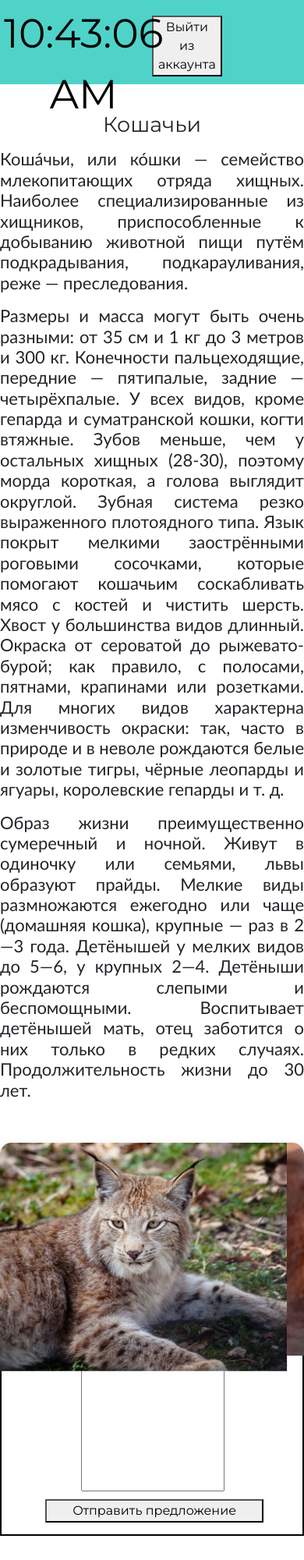
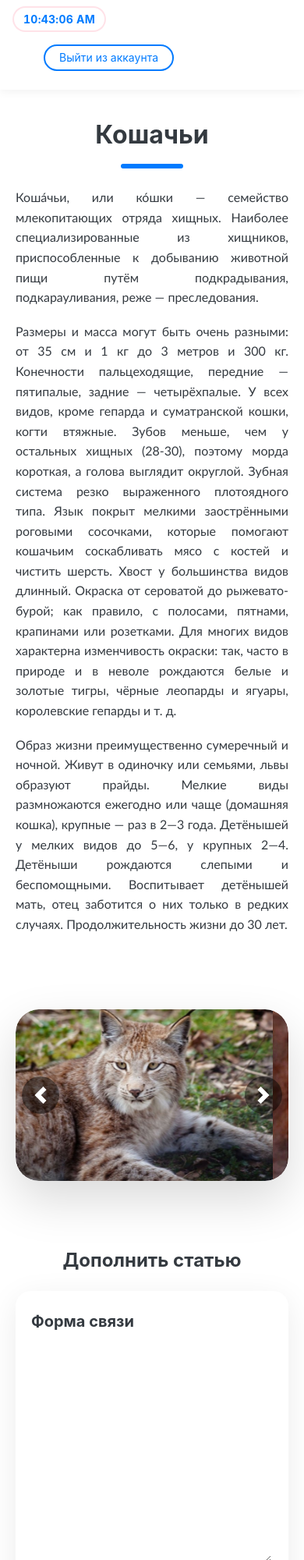
Before and after one commit to Nucsal/Study-practice-PM.02, a website: page public/index.html in a window 390 px wide. Shown: the top 2000 px of the page at 78% size. Drawn offline with nearby package versions, Linux system fonts and the light colour scheme.

Commit message:
Изменены стили

```diff
--- /dev/null
+++ b/public/article.css
@@ -0,0 +1,368 @@
+/* ==========================================================
+   article.css — страница статьи о кошках
+   Подключать после bootstrap.min.css и style.css
+   ========================================================== */
+
+/* ---------- Каркас страницы ---------- */
+body {
+  display: flex;
+  flex-direction: column;
+  min-height: 100vh;
+  font-family: var(--font-family);
+  color: var(--dark);
+  background-color: var(--light);
+}
+
+main {
+  flex: 1 0 auto;
+}
+
+/* Bootstrap перебивает .container из style.css —
+   возвращаем «свой» контейнер */
+.container {
+  max-width: 1286px;
+  width: 100%;
+  padding: 0 20px;
+  margin: 0 auto;
+}
+
+/* ==========================================================
+   HEADER
+   ========================================================== */
+header {
+  position: sticky;
+  top: 0;
+  z-index: 1030;
+  background-color: var(--light-bg);
+  box-shadow: 0 2px 12px rgba(0, 0, 0, 0.06);
+}
+
+header nav {
+  display: flex;
+  align-items: center;
+  justify-content: space-between;
+  gap: 16px;
+  flex-wrap: wrap;
+  max-width: 1286px;
+  min-height: 72px;
+  margin: 0 auto;
+  padding: 10px 20px;
+}
+
+header nav .container {
+  flex: 1 1 auto;
+  max-width: none;
+  margin: 0;
+  padding: 0;
+}
+
+/* Часы */
+#clock {
+  display: inline-flex;
+  align-items: center;
+  padding: 8px 20px;
+  font-size: 16px;
+  font-weight: 700;
+  font-variant-numeric: tabular-nums;
+  letter-spacing: 0.02em;
+  color: var(--primary);
+  background-color: #fff;
+  border-radius: 50px;
+  box-shadow: inset 0 0 0 2px rgba(254, 64, 102, 0.15);
+}
+
+/* Меню */
+.menu {
+  display: flex;
+  align-items: center;
+  gap: 12px;
+  flex-wrap: wrap;
+}
+
+#logoutButton {
+  padding: 10px 24px;
+  font-family: inherit;
+  font-size: 15px;
+  font-weight: 400;
+  line-height: 1;
+  color: var(--primary);
+  background-color: transparent;
+  border: 2px solid var(--primary);
+  border-radius: 50px;
+  transition: color 0.2s ease, background-color 0.2s ease,
+    box-shadow 0.2s ease;
+}
+
+#logoutButton:hover,
+#logoutButton:focus-visible {
+  color: var(--light);
+  background-color: var(--primary);
+  box-shadow: 0 0 15px var(--primary);
+}
+
+#logoutButton:focus-visible {
+  outline: 2px solid var(--dark);
+  outline-offset: 3px;
+}
+
+.dropbtn {
+  display: inline-flex;
+  align-items: center;
+  padding: 10px 18px;
+  font-size: 15px;
+  border-radius: 50px;
+  transition: background-color 0.2s ease;
+}
+
+.dropbtn:hover {
+  background-color: rgba(254, 64, 102, 0.1);
+}
+
+/* ==========================================================
+   СТАТЬЯ
+   ========================================================== */
+.story {
+  width: 100%;
+  max-width: 1086px;
+  margin: 0 auto;
+  padding: 60px 20px;
+}
+
+.story__title {
+  margin-bottom: 32px;
+  font-size: clamp(32px, 5vw, 56px);
+  font-weight: 700;
+  line-height: 1.1;
+  text-align: center;
+  color: var(--dark);
+}
+
+/* Акцентная полоска под заголовком */
+.story__title::after {
+  content: "";
+  display: block;
+  width: 80px;
+  height: 6px;
+  margin: 20px auto 0;
+  background-color: var(--primary);
+  border-radius: 50px;
+}
+
+.story p {
+  margin-bottom: 18px;
+  font-size: 18px;
+  line-height: 1.65;
+  color: var(--dark);
+}
+
+.story h3 {
+  margin-bottom: 24px;
+  font-size: clamp(24px, 3vw, 32px);
+  font-weight: 700;
+  line-height: 1.2;
+  text-align: center;
+  color: var(--dark);
+}
+
+/* ==========================================================
+   ГАЛЕРЕЯ (Bootstrap carousel)
+   ========================================================== */
+.galery {
+  margin: 40px 0 0;
+}
+
+.galery .carousel {
+  overflow: hidden;
+  border-radius: 30px;
+  box-shadow: 0 24px 60px rgba(0, 0, 0, 0.15);
+}
+
+.galery .carousel-inner {
+  border-radius: 30px;
+}
+
+.galery .carousel-item img {
+  width: 100%;
+  height: 520px;
+  object-fit: cover;
+  object-position: center;
+}
+
+/* Круглые полупрозрачные кнопки листания */
+.galery .carousel-control-prev,
+.galery .carousel-control-next {
+  width: 64px;
+  opacity: 1;
+}
+
+.galery .carousel-control-prev-icon,
+.galery .carousel-control-next-icon {
+  width: 48px;
+  height: 48px;
+  background-color: rgba(0, 0, 0, 0.45);
+  border-radius: 50%;
+  background-size: 45%;
+  background-position: center;
+  background-repeat: no-repeat;
+  transition: background-color 0.2s ease;
+}
+
+.galery .carousel-control-prev:hover .carousel-control-prev-icon,
+.galery .carousel-control-next:hover .carousel-control-next-icon {
+  background-color: var(--primary);
+}
+
+/* ==========================================================
+   ФОРМА «Дополнить статью»
+   ========================================================== */
+.form {
+  max-width: 640px;
+  margin: 0 auto;
+  padding: 32px;
+  background-color: var(--light-bg);
+  border-radius: 30px;
+  box-shadow: 0 10px 40px rgba(0, 0, 0, 0.08);
+}
+
+.form fieldset {
+  min-width: 0;
+  margin: 0;
+  padding: 0;
+  border: none;
+}
+
+.form legend {
+  margin-bottom: 16px;
+  padding: 0;
+  font-size: 20px;
+  font-weight: 700;
+  color: var(--dark);
+}
+
+.divx {
+  margin-bottom: 16px;
+}
+
+.form__text {
+  display: block;
+  width: 100%;
+  min-height: 220px;
+  padding: 18px 22px;
+  font-family: inherit;
+  font-size: 16px;
+  line-height: 1.5;
+  color: var(--dark);
+  background-color: #fff;
+  border: 2px solid transparent;
+  border-radius: 20px;
+  resize: vertical;
+  outline: none;
+  transition: border-color 0.2s ease, box-shadow 0.2s ease;
+}
+
+.form__text::placeholder {
+  color: #b3a49a;
+}
+
+.form__text:hover {
+  border-color: rgba(254, 64, 102, 0.35);
+}
+
+.form__text:focus {
+  border-color: var(--primary);
+  box-shadow: 0 0 15px rgba(254, 64, 102, 0.25);
+}
+
+.form__submit {
+  display: block;
+  width: 100%;
+  padding: 18px 40px;
+  font-family: inherit;
+  font-size: 18px;
+  font-weight: 400;
+  line-height: 1;
+  color: var(--light);
+  background-color: var(--primary);
+  border-radius: 50px;
+  transition: box-shadow 0.2s ease, transform 0.2s ease;
+}
+
+.form__submit:hover {
+  box-shadow: 0 0 15px var(--primary);
+}
+
+.form__submit:active {
+  transform: translateY(1px);
+}
+
+.form__submit:focus-visible {
+  outline: 2px solid var(--dark);
+  outline-offset: 3px;
+}
+
+/* ==========================================================
+   FOOTER
+   ========================================================== */
+footer {
+  padding: 24px 0;
+  background-color: var(--dark);
+  color: var(--light);
+}
+
+footer p {
+  font-size: 14px;
+  text-align: center;
+}
+
+/* ==========================================================
+   АДАПТИВ
+   ========================================================== */
+@media (max-width: 768px) {
+  header nav {
+    min-height: 60px;
+    padding: 8px 16px;
+  }
+
+  #clock {
+    padding: 6px 14px;
+    font-size: 14px;
+  }
+
+  #logoutButton {
+    padding: 8px 18px;
+    font-size: 14px;
+  }
+
+  .story {
+    padding: 40px 20px;
+  }
+
+  .story__title {
+    margin-bottom: 24px;
+  }
+
+  .story p {
+    font-size: 16px;
+    line-height: 1.6;
+  }
+
+  .galery .carousel-item img {
+    height: 320px;
+  }
+
+  .form {
+    padding: 24px 20px;
+    border-radius: 20px;
+  }
+}
+
+@media (max-width: 470px) {
+  .galery .carousel-item img {
+    height: 220px;
+  }
+
+  .form__submit {
+    padding: 14px 24px;
+    font-size: 16px;
+  }
+}
--- a/public/index.html
+++ b/public/index.html
@@ -4,7 +4,7 @@
     <meta charset="UTF-8">
     <meta http-equiv="X-UA-Compatible" content="IE=edge">
     <meta name="viewport" content="width=device-width, initial-scale=1.0">
-    <link rel="stylesheet" href="/style.css">
+    <link rel="stylesheet" href="/article.css">
     <link href="https://fonts.googleapis.com/css?family=Montserrat:300,400,700&display=swap&subset=cyrillic" rel="stylesheet">
     <link rel="stylesheet" href="https://cdn.jsdelivr.net/npm/bootstrap@4.3.1/dist/css/bootstrap.min.css" integrity="sha384-ggOyR0iXCbMQv3Xipma34MD+dH/1fQ784/j6cY/iJTQUOhcWr7x9JvoRxT2MZw1T" crossorigin="anonymous">
     <link rel="stylesheet" href="https://use.fontawesome.com/releases/v6.4.0/css/all.css">
@@ -18,15 +18,10 @@
                 </div>
                 <ol class="menu">
                     <button id="logoutButton">Выйти из аккаунта</button>
-                    <li class="dropdown">
-                        <div class="dropbtn" style="visibility: hidden;"><i class="fa-solid fa-bars"></i>&ensp;Third chapter</div>
                 </ol>
             </nav>
     </header>
     <main>
-        <div class="container">
-            <span id="clock"></span>
-        </div>
         <section class="story" id="start">
             <h2 class="story__title">Кошачьи<h2>
             <p style="text-align: justify; font-family: 'Gill Sans', 'Gill Sans MT', Calibri, 'Trebuchet MS', sans-serif">Коша́чьи, или ко́шки — семейство млекопитающих отряда хищных. Наиболее специализированные из хищников, приспособленные к добыванию животной пищи путём подкрадывания, подкарауливания, реже — преследования.</p>
```
Also changed, not shown: public/auth.html (+217 -24 lines).
